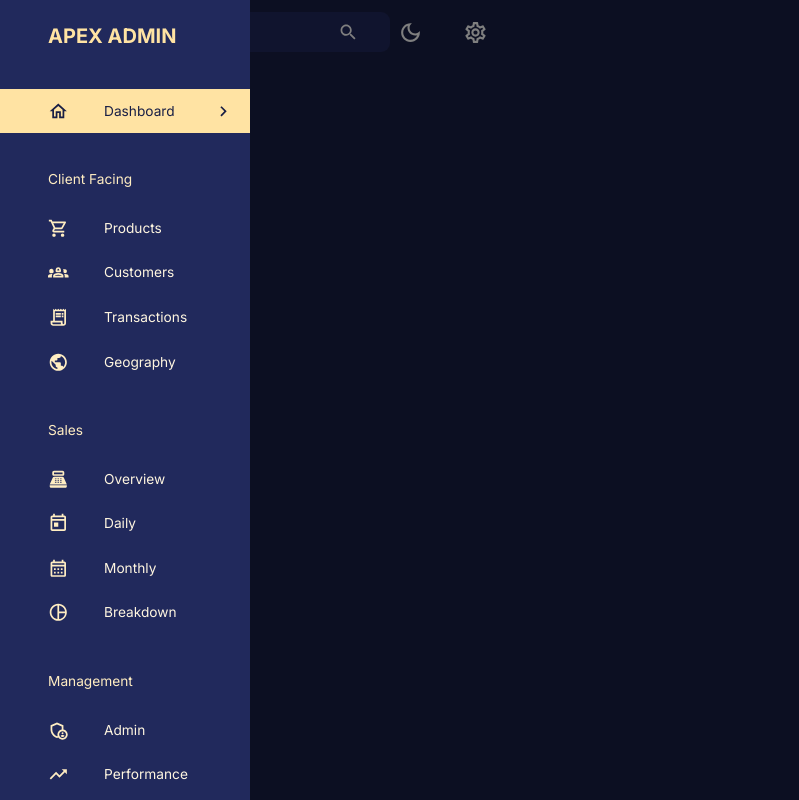
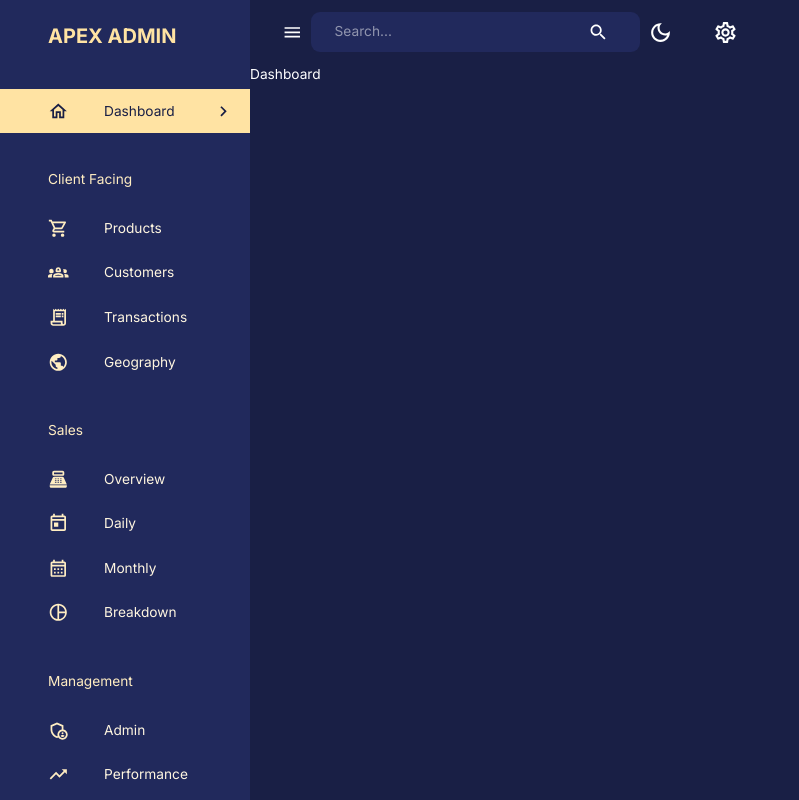
Before and after one commit to tripathi08/Apex-Admin, a React (Create React App) app in the folder client/: page /dashboard in a window 1280 px wide. Shown: the whole page, without its empty margins (0-799 px from the left). Built offline with nearby package versions, Linux system fonts and the light colour scheme.

Commit message:
fixed sidebar errors

```diff
--- a/client/src/components/Navbar.jsx
+++ b/client/src/components/Navbar.jsx
@@ -6,7 +6,10 @@
 import profileImage from "assets/pic.jpeg"
 import { AppBar, IconButton, InputBase, Toolbar, useTheme } from '@mui/material';
 
-const Navbar = () => {
+const Navbar = ({
+    isSidebarOpen,
+    setIsSidebarOpen
+}) => {
     const dispatch=useDispatch();
     const theme=useTheme();
   return (
@@ -24,7 +27,7 @@
 
 
     <FlexBetween>
-        <IconButton onClick={()=>console.log('open/close sidebar')}>
+        <IconButton onClick={()=>setIsSidebarOpen(!isSidebarOpen)}>
          <MenuIcon/>
         </IconButton>
         <FlexBetween
--- a/client/src/components/Sidebar.jsx
+++ b/client/src/components/Sidebar.jsx
@@ -116,7 +116,7 @@
         isSidebarOpen && (
         <Drawer open={isSidebarOpen}
           onClose={()=>setIsSidebarOpen(false)}
-          variant='persistant'
+          variant='persistent'
           anchor='left'
           sx={{
             width:drawerWidth,
@@ -125,7 +125,11 @@
                 backgroundColor:theme.palette.background.alt,
                 boxSizing:"border-box",
                 borderWidth:isNonMobile?0:"2px",
-                width:drawerWidth
+                width:drawerWidth,
+                overflowY: 'scroll', // Enable vertical scrolling
+                "&::-webkit-scrollbar": { // Hide the scrollbar
+                  display: 'none'
+                }
             }
           }}
           >
```
